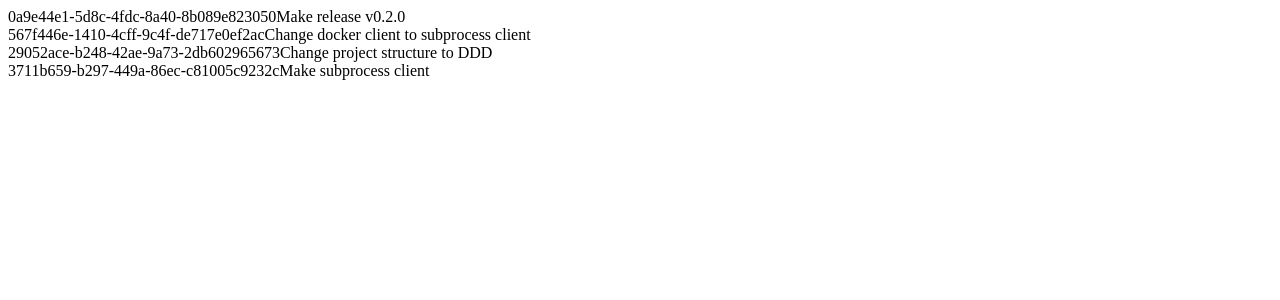
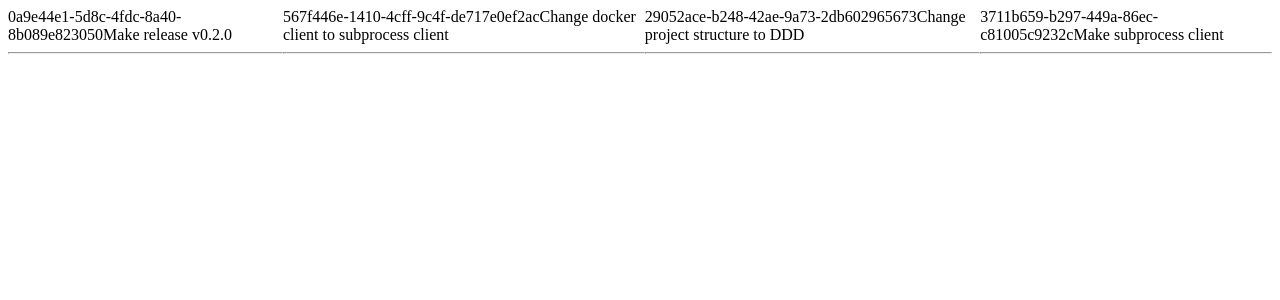
Before and after one commit to DanilaKorobkov/trello, a React (Create React App) app: page / in a window 1280 px wide. Shown: the top 300 px of the page. Built offline with nearby package versions, Linux system fonts and the light colour scheme.

Commit message:
Feature/simpliest stages (#3)
* renamed sprint to board

* map for cards added

* stages placed horizontally

* simple stages v2

* simple stages v3

* groupCardsByStage принимает теперь 2 параметра

```diff
--- a/src/App.js
+++ b/src/App.js
@@ -1,5 +1,6 @@
-import Stage from './board/stage'
 import StubClient from "./client/stub_client";
+import Board from "./board/board";
+import React from "react";
 
 
 function App() {
@@ -7,7 +8,7 @@ function App() {
   const board = client.getBoard()
 
   return (
-      <Stage cards={board.cards}/>
+      <Board content={board}/>
   );
 }
 
--- a/src/board/board.js
+++ b/src/board/board.js
@@ -1,8 +1,41 @@
-import React from "react";
 
+import React, {Component} from "react";
+import Stage from "./stage";
 
-class Board extends React.Component {
+function groupCardsByStage(stages, cards) {
+  let grouped = new Map();
+  for (let stageName of stages.values()) {
+    grouped.set(stageName, [])
+  }
+  for (let card of cards.values()) {
+    grouped.get(card.stage).push(card)
+  }
+  return grouped;
+}
 
+class Board extends Component {
+
+  render() {
+    const stages = this.props.content.stages;
+    const cards = this.props.content.cards;
+
+    const groupedCards = groupCardsByStage(stages, cards);
+
+    let filledStages = []
+    for (let stageName of stages.values()) {
+      let component = <Stage
+        title={stageName}
+        cards={groupedCards.get(stageName)}
+      />
+      filledStages.push(component)
+    }
+
+    return (
+      <div style={{display: 'flex', flexDirection: 'row'}}>
+        {filledStages}
+      </div>
+    )
+  }
 }
 
 export default Board;
--- a/src/board/card.js
+++ b/src/board/card.js
@@ -1,7 +1,7 @@
-import React from "react";
+import React, {Component} from "react";
 
 
-class Card extends React.Component {
+class Card extends Component {
 
     render() {
         return (
--- a/src/board/stage.js
+++ b/src/board/stage.js
@@ -1,8 +1,8 @@
 import Card from "./card";
-import React from "react";
+import React, {Component} from "react";
 
 
-class Stage extends React.Component {
+class Stage extends Component {
 
     render() {
         let cards = []
@@ -15,6 +15,7 @@ class Stage extends React.Component {
         return (
             <div>
                 {cards}
+                <hr></hr>
             </div>
         );
     }
```
Also changed, not shown: 2 other files (tests, documents, lock files or other folders).
